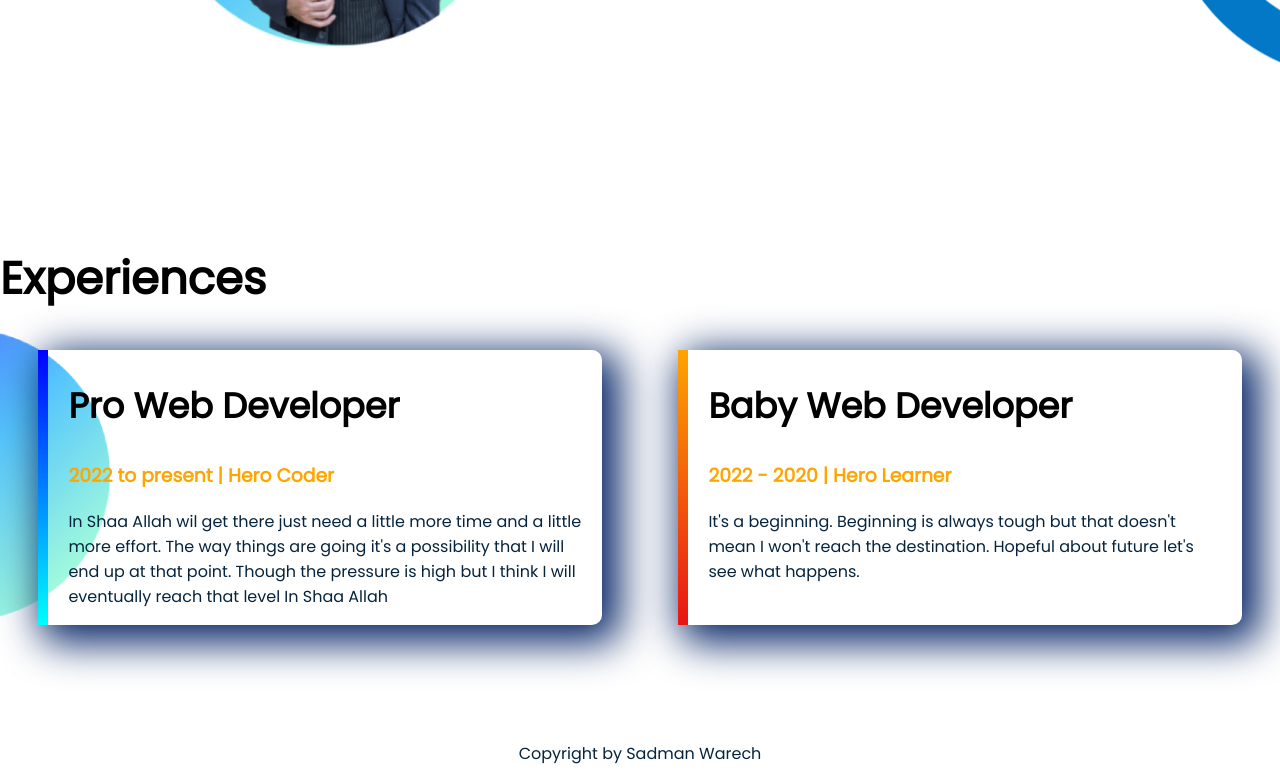
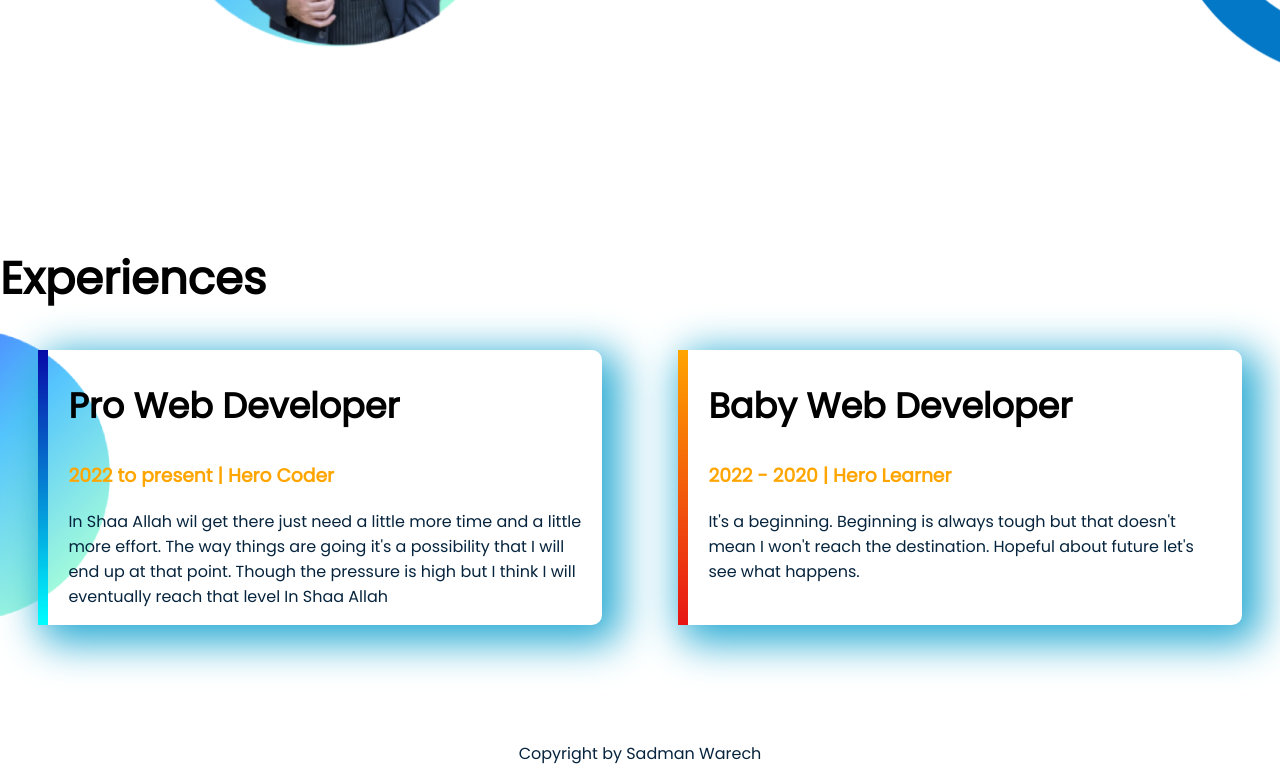
Before and after one commit to Sadman-Warech/First-Website, a plain HTML site: page index.html in a window 1280 px wide. Shown: the part 920-1702 px from the top of the page. Drawn offline with Linux system fonts and the light colour scheme.

Commit message:
hoy na kn

```diff
--- a/style.css
+++ b/style.css
@@ -84,7 +84,7 @@ h2 {
     width: 45%;
     margin-left: 3%;
     margin-right: 3%;
-    box-shadow: 10px 10px 40px 8px rgb(6, 37, 102);
+    box-shadow: 10px 10px 40px 8px rgb(41, 171, 211);
     padding-left: 20px;
     padding-right: 20px;
     border-radius: 10px;
@@ -105,7 +105,7 @@ h2 {
 
 #pro {
     border-left: 10px solid;
-    border-image: linear-gradient(blue, cyan);
+    border-image: linear-gradient(rgb(8, 8, 167), cyan);
     border-image-slice: 1;
     border-radius: 10px;
 }
```
